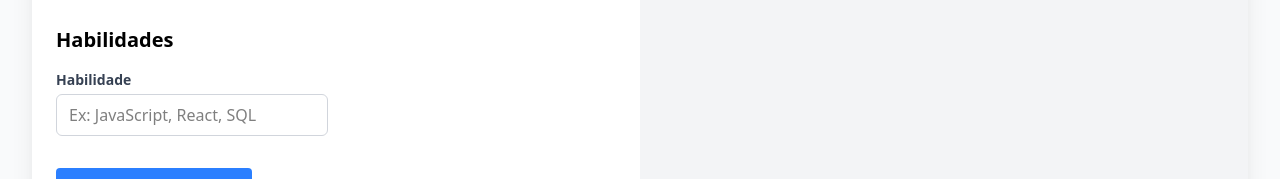
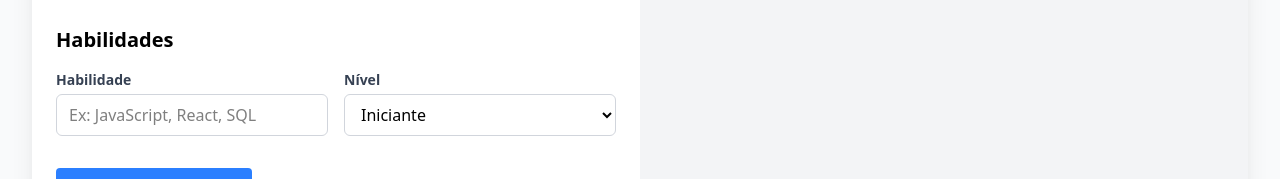
Before and after one commit to Toteck/nextfolio, a React (Vite) app: page / in a window 1280 px wide. Shown: the part 860-1039 px from the top of the page. Built offline with nearby package versions, Linux system fonts and the light colour scheme.

Commit message:
feat: Add SelectNivel component for skill level selection

```diff
--- a/src/components/form/habilidades/SelectNivel.tsx
+++ b/src/components/form/habilidades/SelectNivel.tsx
@@ -1,6 +1,15 @@
 export function SelectNivel() {
     return (
-        <>
-        </>
+        <div>
+            <label htmlFor="nivel" className="text-sm font-semibold text-gray-700 mb-1 block">Nível</label>
+            <select
+                id="nivel"
+                className="border border-gray-300 rounded-md px-3 py-2 w-full bg-white focus:outline-none focus:ring-2 focus:ring-blue-500 focus:border-transparent"
+            >
+                <option value="iniciante">Iniciante</option>
+                <option value="intermediario">Intermediário</option>
+                <option value="avancado">Avançado</option>
+            </select>
+        </div>
     )
 }
```
